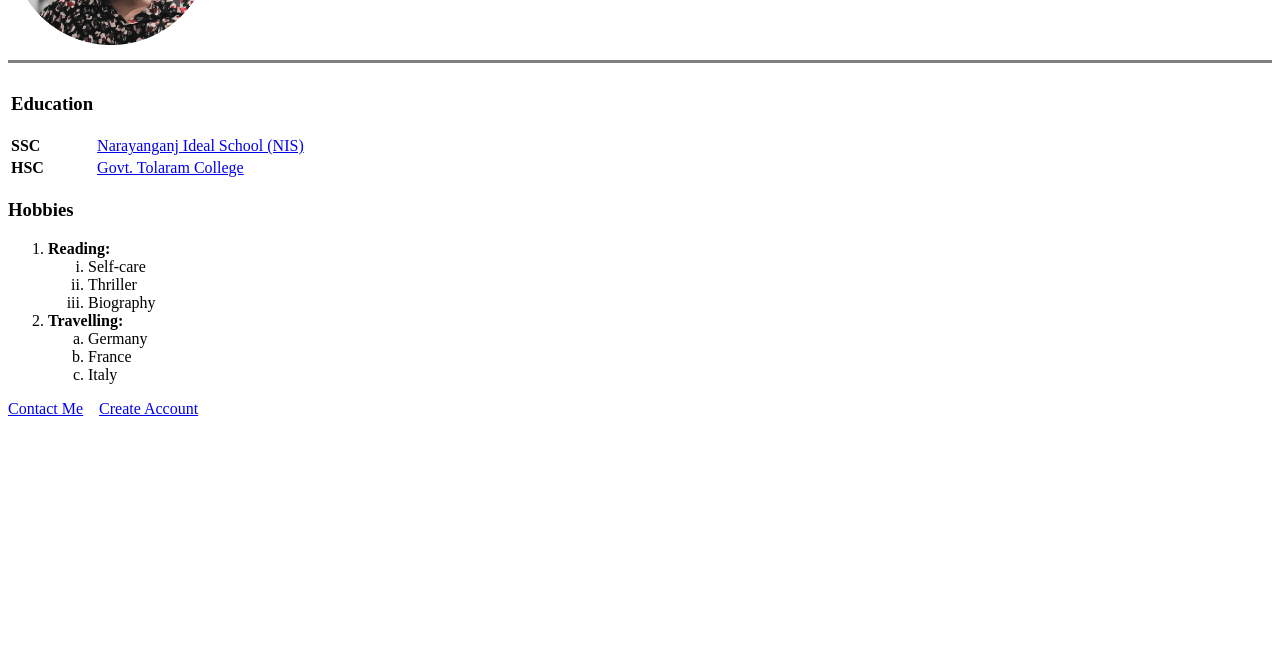
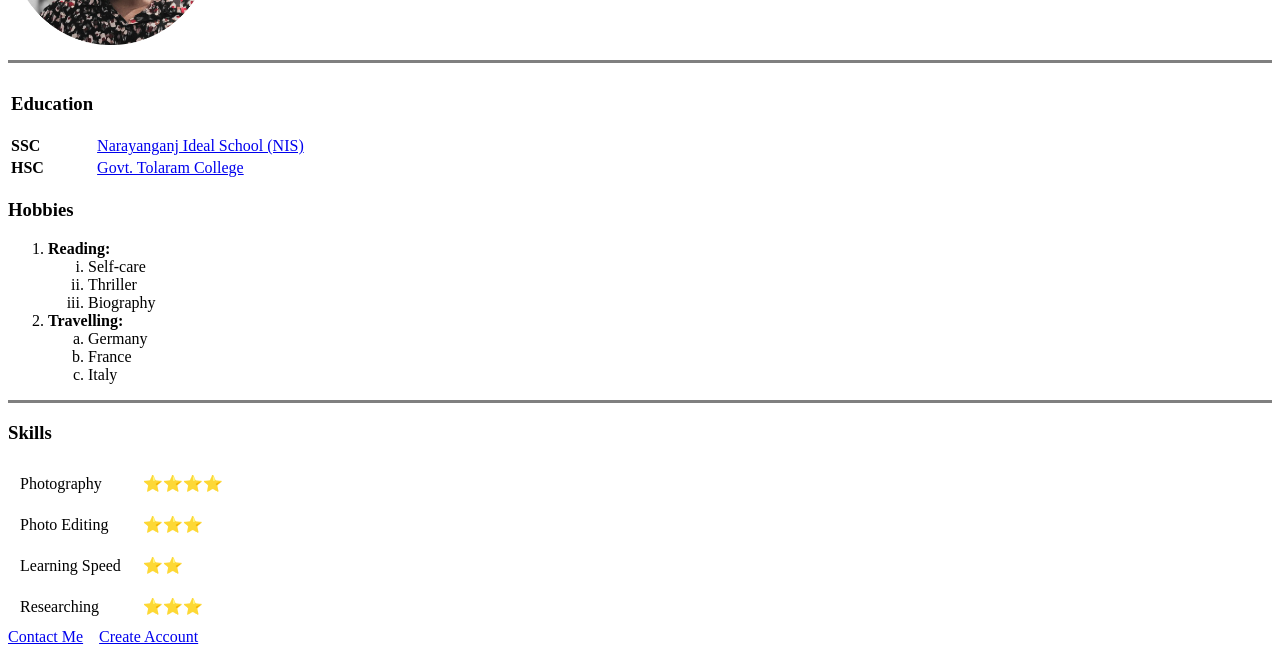
Before and after one commit to shadman4u/resume, a plain HTML site: page index.html in a window 1280 px wide. Shown: the part 166-820 px from the top of the page. Drawn offline with Linux system fonts and the light colour scheme.

Commit message:
Update index.html

```diff
--- a/index.html
+++ b/index.html
@@ -62,6 +62,26 @@
             <li>Italy</li>
         </ol>
     </ol>
+    <hr size="3" noshade>
+    <h3>Skills</h3>
+    <table cellpadding="10">
+        <tr>
+            <td>Photography</td>
+            <td>⭐⭐⭐⭐</td>
+        </tr>
+        <tr>
+            <td>Photo Editing</td>
+            <td>⭐⭐⭐</td>
+        </tr>
+        <tr>
+            <td>Learning Speed</td>
+            <td>⭐⭐</td>
+        </tr>
+        <tr>
+            <td>Researching</td>
+            <td>⭐⭐⭐</td>
+        </tr>
+    </table>
     <a href="contacts.htm"">Contact Me</a> &ensp;
     <a href=" create-account.html">Create Account</a>
 </body>
```
